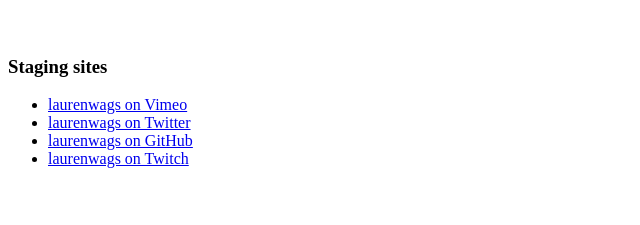
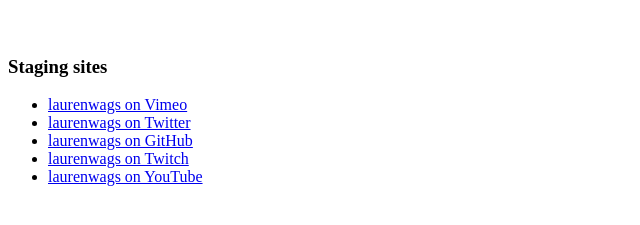
Before and after one commit to LaurenWags/laurenwags.github.io, a plain HTML site: page index.html in a window 1280 px wide. Shown: the part 61-286 px from the top of the page, without its empty margins (0-640 px from the left). Drawn offline with Linux system fonts and the light colour scheme.

Commit message:
Add your YouTube channel

```diff
--- a/index.html
+++ b/index.html
@@ -13,6 +13,7 @@
       	<li><a href="https://twitter.com/bravelaurenwags" target="_blank">laurenwags on Twitter</a></li>
       	<li><a href="https://www.github.com/laurenwags" target="_blank">laurenwags on GitHub</a></li>
         <li><a href="https://www.twitch.tv/laurenwags" target="_blank">laurenwags on Twitch</a></li>
+        <li><a href="https://www.youtube.com/channel/UCCs7AQEDwrHEc86r0NNXE_A/videos" target="_blank">laurenwags on YouTube</a></li>
       </ul>
 </body>
 </html>
```
